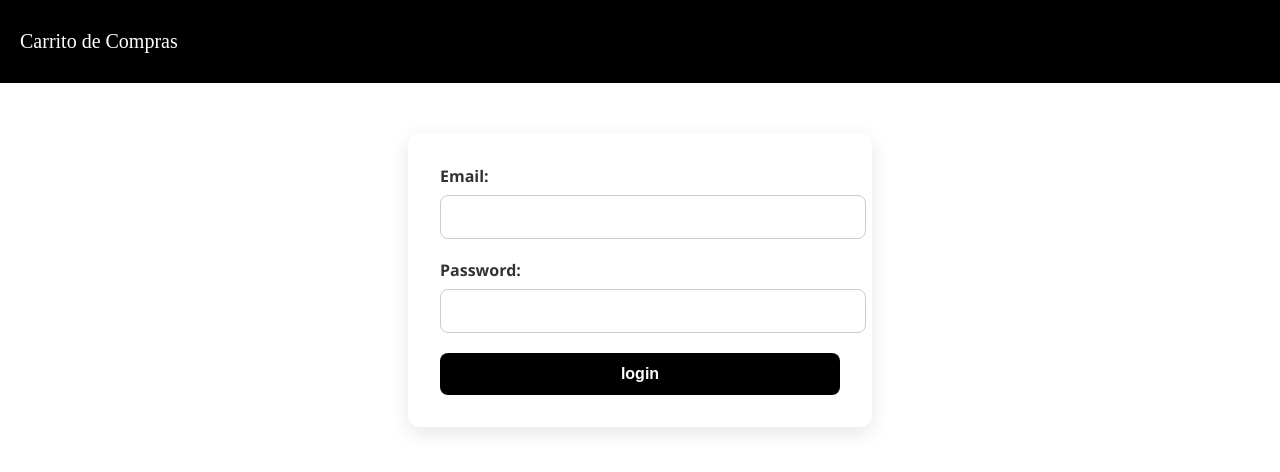
After one commit to maariasGH/pp1, a Symfony app: template carrito/templates/security/login.html.twig in a window 1280 px wide. The commit adds this page. Shown: the top 472 px of the page. Run offline with Twig, Linux system fonts and the light colour scheme; the template is opened without the code that fills it, so the values that code supplies are empty; some libraries are stand-ins or nearby versions.

Commit message:
Seguridad, Creación Login

```diff
--- /dev/null
+++ b/carrito/public/css/login.css
@@ -0,0 +1,64 @@
+/* Estilos base para el login */
+form {
+    max-width: 400px;
+    margin: 50px auto;
+    padding: 2rem;
+    background-color: #fff;
+    border-radius: 12px;
+    box-shadow: 0 6px 20px rgba(0, 0, 0, 0.1);
+    font-family: 'Segoe UI', Tahoma, Geneva, Verdana, sans-serif;
+  }
+
+  form label {
+    display: block;
+    margin-bottom: 8px;
+    font-weight: 600;
+    color: #333;
+  }
+
+  form input[type="text"],
+  form input[type="password"] {
+    width: 100%;
+    padding: 12px;
+    margin-bottom: 20px;
+    border: 1px solid #ccc;
+    border-radius: 8px;
+    transition: border 0.3s ease, box-shadow 0.3s ease;
+    font-size: 1rem;
+  }
+
+  form input[type="text"]:focus,
+  form input[type="password"]:focus {
+    border-color: #4a90e2;
+    box-shadow: 0 0 5px rgba(74, 144, 226, 0.4);
+    outline: none;
+  }
+
+  form button[type="submit"] {
+    width: 100%;
+    padding: 12px;
+    background-color: #000000;
+    border: none;
+    border-radius: 8px;
+    color: white;
+    font-size: 1rem;
+    font-weight: bold;
+    cursor: pointer;
+    transition: background-color 0.3s ease;
+  }
+
+  form button[type="submit"]:hover {
+    background-color: #357ab8;
+  }
+
+  .error-message {
+    max-width: 400px;
+    margin: 20px auto;
+    padding: 12px 16px;
+    background-color: #ffe0e0;
+    color: #b00020;
+    border-left: 6px solid #b00020;
+    border-radius: 6px;
+    font-weight: 500;
+    font-size: 0.95rem;
+}
--- a/carrito/templates/base.html.twig
+++ b/carrito/templates/base.html.twig
@@ -3,7 +3,9 @@
     <head>
         <meta charset="UTF-8">
         <title> My App </title>
-         <link rel="stylesheet" href="{{asset ('css/estilos.css')}}">
+        {% block stylesheets %}
+            <link rel="stylesheet" href="{{ asset('css/estilos.css') }}">
+        {% endblock %}
     </head>
     <body>
         {% block body %}{% endblock %}
--- /dev/null
+++ b/carrito/templates/security/login.html.twig
@@ -0,0 +1,22 @@
+{% extends 'base.html.twig' %}
+{% block stylesheets %}
+    {{ parent() }}
+    <link rel="stylesheet" href="{{ asset('css/login.css') }}">
+{% endblock %}
+{% block body %}
+    <div class="header">
+        <p>Carrito de Compras</p>
+    </div>
+{% if error %}
+    <div class="error-message">
+        Usuario o contraseña incorrecta
+    </div>
+ {% endif %}
+    <form action="{{ path('app_login') }}" method="post">
+    <label for="username">Email:</label>
+    <input type="text" id="username" name="_username" value="{{ last_username }}"/>
+    <label for="password">Password:</label>
+    <input type="password" id="password" name="_password"/>
+    <button type="submit">login</button>
+    </form>
+{% endblock %}
```
Also changed, not shown: carrito/migrations/Version20250819203845.php (added, +35 -0 lines), carrito/src/Controller/LoginController.php (added, +22 -0 lines), carrito/src/DataFixtures/UsuarioFixtures.php (added, +23 -0 lines), carrito/src/Entity/Usuario.php (added, +121 -0 lines), carrito/src/Repository/UsuarioRepository.php (added, +60 -0 lines), carrito/public/css/estilos.css (line endings or trailing spaces), 1 other file.
